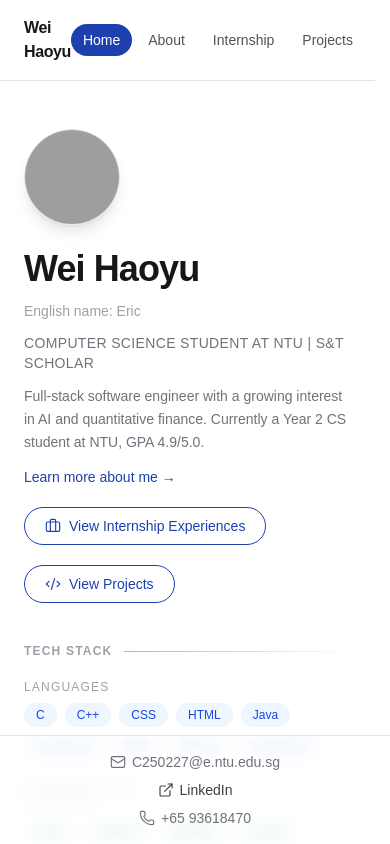
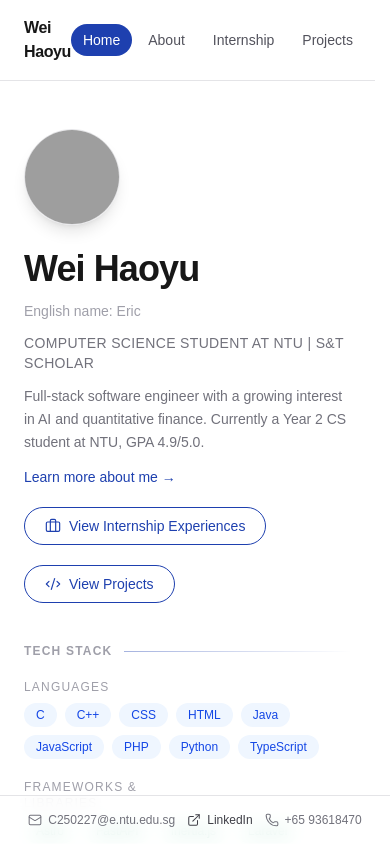
Before and after one commit to whyeric92-eng/my-website, a Next.js app: page / in a window 390 px wide. Shown: the top 844 px of the page. Built offline with nearby package versions, Linux system fonts and the light colour scheme; grey boxes are pictures that could not be loaded.

Commit message:
feat: make footer content in one line for small screens

```diff
--- a/components/Footer.tsx
+++ b/components/Footer.tsx
@@ -3,13 +3,13 @@ import { contact } from '@/data/contact';
 
 export default function Footer() {
     return (
-        <footer className="fixed inset-x-0 bottom-0 z-10 border-t border-zinc-200 bg-background/80 px-6 py-4 text-sm text-zinc-500 backdrop-blur dark:border-zinc-800 dark:text-zinc-400">
-            <div className="mx-auto flex max-w-3xl flex-col items-center gap-2 sm:flex-row sm:justify-center sm:gap-6">
+        <footer className="fixed inset-x-0 bottom-0 z-10 border-t border-zinc-200 bg-background/80 px-6 py-4 text-xs text-zinc-500 backdrop-blur dark:border-zinc-800 dark:text-zinc-400 sm:text-sm">
+            <div className="mx-auto flex max-w-3xl flex-row items-center justify-center gap-3 sm:gap-6">
                 <a
                     href={`mailto:${contact.email}`}
                     className="flex items-center gap-1.5 hover:text-accent"
                 >
-                    <Mail className="h-4 w-4" strokeWidth={1.75} />
+                    <Mail className="h-3.5 w-3.5 sm:h-4 sm:w-4" strokeWidth={1.75} />
                     {contact.email}
                 </a>
                 <a
@@ -18,11 +18,11 @@ export default function Footer() {
                     rel="noreferrer"
                     className="flex items-center gap-1.5 font-medium text-zinc-700 hover:text-accent dark:text-zinc-300"
                 >
-                    <ExternalLink className="h-4 w-4" strokeWidth={1.75} />
+                    <ExternalLink className="h-3.5 w-3.5 sm:h-4 sm:w-4" strokeWidth={1.75} />
                     LinkedIn
                 </a>
                 <div className="flex items-center gap-1.5">
-                    <Phone className="h-4 w-4" strokeWidth={1.75} />
+                    <Phone className="h-3.5 w-3.5 sm:h-4 sm:w-4" strokeWidth={1.75} />
                     {contact.phoneNumber}
                 </div>
             </div>
```
